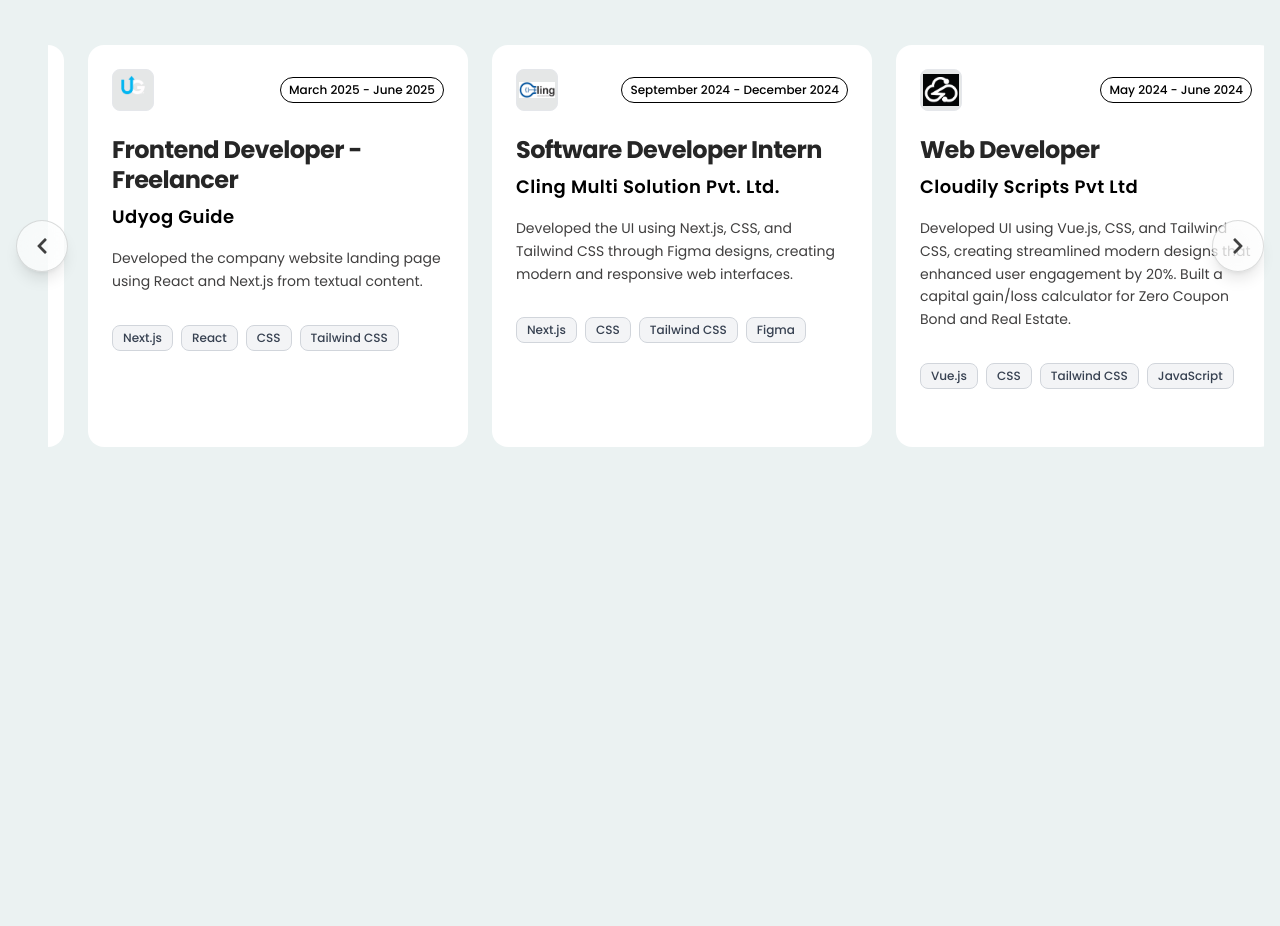
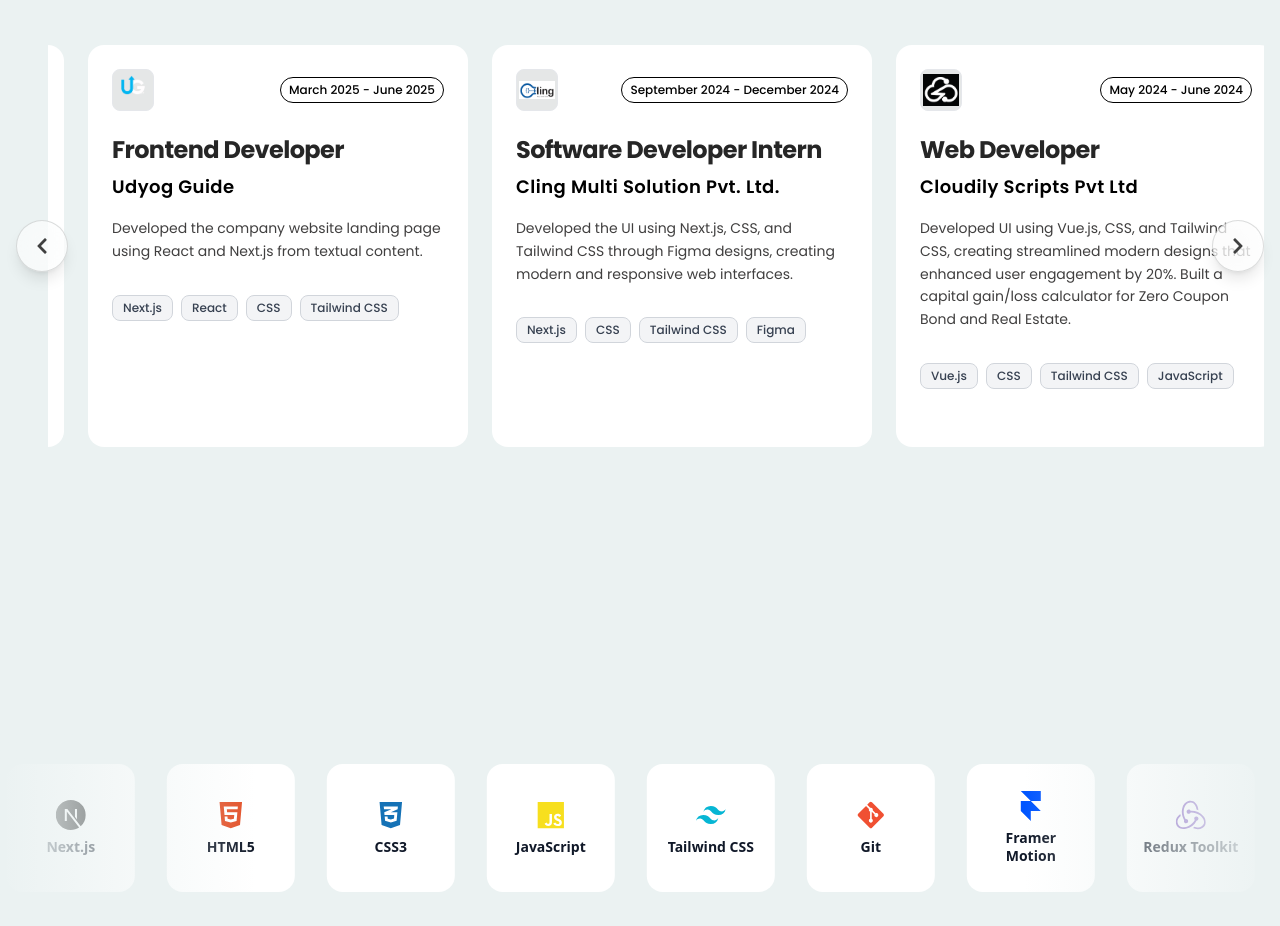
Before and after one commit to VishalChoudhary01/Temp-Portfolio, a Next.js app: page / in a window 1280 px wide. Shown: the part 5640-6566 px from the top of the page. Built offline with nearby package versions, Linux system fonts and the light colour scheme; no server answers.

Commit message:
fixed skills

```diff
--- a/src/app/components/atoms/DigitSlideCounter.js
+++ b/src/app/components/atoms/DigitSlideCounter.js
@@ -1,9 +1,13 @@
 // components/atoms/DigitSlideCounter.jsx
 "use client";
-import React, { useState, useEffect, useRef } from 'react';
-import { motion, useInView } from 'framer-motion';
+import React, { useState, useEffect, useRef } from "react";
+import { motion, useInView } from "framer-motion";
 
-const DigitSlideCounter = ({ value, duration = 1800, triggerAnimation = true }) => {
+const DigitSlideCounter = ({
+  value,
+  duration = 1800,
+  triggerAnimation = true,
+}) => {
   const [displayValue, setDisplayValue] = useState(0);
   const [isAnimating, setIsAnimating] = useState(false);
   const [previousValue, setPreviousValue] = useState(0);
@@ -11,9 +15,14 @@
   const isInView = useInView(ref, { once: false, threshold: 0.1 });
 
   useEffect(() => {
+    let rafId;
+    let timeoutId;
     if (isInView && triggerAnimation && value !== null) {
+      // Defer state updates to avoid synchronous setState-in-effect lint rule
+      timeoutId = setTimeout(() => {
         setIsAnimating(true);
-      setPreviousValue(displayValue);
+        // Use functional updater to avoid referencing displayValue in the effect
+        setPreviousValue((pv) => pv);
         setDisplayValue(0);
 
         const startTime = Date.now();
@@ -26,43 +35,54 @@
           const progress = Math.min(elapsed / duration, 1);
 
           // Smooth easing function
-        const easeOutExpo = progress === 1 ? 1 : 1 - Math.pow(2, -10 * progress);
-        const current = Math.floor(startValue + (endValue - startValue) * easeOutExpo);
+          const easeOutExpo =
+            progress === 1 ? 1 : 1 - Math.pow(2, -10 * progress);
+          const current = Math.floor(
+            startValue + (endValue - startValue) * easeOutExpo
+          );
 
           setDisplayValue(current);
 
           if (progress < 1) {
-          requestAnimationFrame(animate);
+            rafId = requestAnimationFrame(animate);
           } else {
             setIsAnimating(false);
           }
         };
 
-      requestAnimationFrame(animate);
+        rafId = requestAnimationFrame(animate);
+      }, 0);
     } else if (value !== null) {
-      // Set directly without animation
-      setPreviousValue(displayValue);
+      // Defer synchronous state updates to avoid lint errors.
+      timeoutId = setTimeout(() => {
+        setPreviousValue(value);
         setDisplayValue(value);
+      }, 0);
     }
+
+    return () => {
+      if (timeoutId) clearTimeout(timeoutId);
+      if (rafId) cancelAnimationFrame(rafId);
+    };
   }, [isInView, value, duration, triggerAnimation]);
 
-  const digits = displayValue.toString().split('');
-  const prevDigits = previousValue.toString().split('');
+  const digits = displayValue.toString().split("");
+  const prevDigits = previousValue.toString().split("");
 
   return (
     <div
       ref={ref}
       className="flex items-center justify-center gap-0 text-github-repo-count dark:text-github-repo-count-dark"
       style={{
-        fontVariantNumeric: 'tabular-nums' // Ensures consistent digit width
+        fontVariantNumeric: "tabular-nums", // Ensures consistent digit width
       }}
     >
       {digits.map((digit, index) => {
         // Determine animation direction based on position
         // Even indices slide up, odd indices slide down
-        const direction = index % 2 === 0 ? 'up' : 'down';
+        const direction = index % 2 === 0 ? "up" : "down";
 
-        const initialY = direction === 'up' ? 25 : -25;
+        const initialY = direction === "up" ? 25 : -25;
 
         return (
           <motion.span
@@ -78,17 +98,15 @@
             }}
             style={{
               lineHeight: 1,
-              display: 'inline-flex',
-              alignItems: 'center',
-              justifyContent: 'center',
+              display: "inline-flex",
+              alignItems: "center",
+              justifyContent: "center",
             }}
           >
             {digit}
           </motion.span>
         );
       })}
-
-
     </div>
   );
 };
--- a/src/app/components/index.js
+++ b/src/app/components/index.js
@@ -1,5 +1,6 @@
 export { default as Navbar } from "./organisms/navbar/Navbar";
 export { default as Banner } from "./organisms/banner/Banner";
 export {default as Education } from './organisms/education/education';
+export {default as TickerTech} from './organisms/tickerTech/TickerTech';
 
-export {default as Experience} from './organisms/experience/Experience'
+export {default as Experience} from './organisms/experience/Experience';
--- a/src/app/components/layout/Main.js
+++ b/src/app/components/layout/Main.js
@@ -1,10 +1,11 @@
 import React from 'react'
-import {Education,Experience} from '../../components'
+import {Education,Experience,TickerTech} from '../../components'
 const Main = () => {
   return (
     <div className='w-full md:mt-96 mt-[700px]'>
         <Education/>
         <Experience/>
+        <TickerTech/>
     </div>
   )
 }
--- a/src/app/components/organisms/experience/Experience.js
+++ b/src/app/components/organisms/experience/Experience.js
@@ -4,8 +4,8 @@
 import WorkExperienceTimeline from "./WorkExperienceTimeline";
 import WorkExperienceCard from "./WorkExperienceCard";
 import WorkExperienceDots from "./WorkExperienceDots";
-import useDarkMode from '@/app/hooks/useDarkMode';
-import {timelineData} from '@/app/lib/data/index';
+import useDarkMode from "@/app/hooks/useDarkMode";
+import { timelineData } from "@/app/lib/data/index";
 import { Heading } from "@/app/components/atoms/typography/index";
 
 const WorkExperience = () => {
@@ -20,7 +20,9 @@
   const { isDarkMode } = useDarkMode();
 
   useEffect(() => {
-    setIsMounted(true);
+    // Defer mounting flag to avoid synchronous setState-in-effect lint errors
+    const t = setTimeout(() => setIsMounted(true), 0);
+    return () => clearTimeout(t);
   }, []);
 
   const getVisibleItems = useCallback(() => {
@@ -57,9 +59,9 @@
     if (windowWidth >= 640 || !isMounted) return;
 
     if (info.offset.x > 50 || info.velocity.x > 500) {
-      setCurrentIndex(prev => Math.max(0, prev - 1));
+      setCurrentIndex((prev) => Math.max(0, prev - 1));
     } else if (info.offset.x < -50 || info.velocity.x < -500) {
-      setCurrentIndex(prev =>
+      setCurrentIndex((prev) =>
         Math.min(timelineData.length - getVisibleItems(), prev + 1)
       );
     }
@@ -67,7 +69,7 @@
 
   const goToNext = () => {
     const visibleItems = getVisibleItems();
-    setCurrentIndex(prev => {
+    setCurrentIndex((prev) => {
       if (prev >= timelineData.length - visibleItems) {
         return 0; // Loop back to start
       }
@@ -77,7 +79,7 @@
 
   const goToPrev = () => {
     const visibleItems = getVisibleItems();
-    setCurrentIndex(prev => {
+    setCurrentIndex((prev) => {
       if (prev <= 0) {
         return timelineData.length - visibleItems; // Loop to end
       }
@@ -116,29 +118,34 @@
     if (isMounted) {
       const visibleItems = getVisibleItems();
       if (currentIndex > timelineData.length - visibleItems) {
-        setCurrentIndex(Math.max(0, timelineData.length - visibleItems));
+        // Defer setCurrentIndex to avoid synchronous setState-in-effect lint rule
+        const t = setTimeout(() => {
+          setCurrentIndex(Math.max(0, timelineData.length - visibleItems));
+        }, 0);
+        return () => clearTimeout(t);
       }
     }
   }, [windowWidth, currentIndex, getVisibleItems, isMounted]);
 
   const visibleItems = getVisibleItems();
-  const shouldShowLeftArrow = currentIndex > 0 || timelineData.length > visibleItems;
-  const shouldShowRightArrow = currentIndex < timelineData.length - visibleItems || timelineData.length > visibleItems;
+  const shouldShowLeftArrow =
+    currentIndex > 0 || timelineData.length > visibleItems;
+  const shouldShowRightArrow =
+    currentIndex < timelineData.length - visibleItems ||
+    timelineData.length > visibleItems;
   const translateX = -currentIndex * slideWidth;
 
   return (
     <section
-      className="min-h-screen py-20 px-4 bg-contextBG dark:bg-contextDarkBG"
+      className=" md:py-20 py-20 px-4 bg-contextBG dark:bg-contextDarkBG"
+
       onMouseEnter={() => setIsAutoPlaying(false)}
       onMouseLeave={() => setIsAutoPlaying(true)}
     >
       <div className="max-w-7xl mx-auto">
         <Heading heading="Work Experience" />
 
-        <div
-          className="relative"
-          onClick={handleUserInteraction}
-        >
+        <div className="relative" onClick={handleUserInteraction}>
           <WorkExperienceNavigation
             shouldShowLeftArrow={shouldShowLeftArrow}
             shouldShowRightArrow={shouldShowRightArrow}
--- /dev/null
+++ b/src/app/components/organisms/tickerTech/TickerItem.js
@@ -0,0 +1,36 @@
+"use client";
+import React from "react";
+import { motion } from "framer-motion";
+import GlowingCard from "@/app/components/molecules/cards/GlowingCard";
+
+const TickerItem = ({ tech, index, techStackLength, isMounted }) => {
+  return (
+    <motion.div
+      className="mx-3 md:mx-4 flex-shrink-0"
+      initial={isMounted ? { opacity: 0, scale: 0.8 } : false}
+      animate={isMounted ? { opacity: 1, scale: 1 } : false}
+      transition={{ delay: (index % techStackLength) * 0.05, duration: 0.3 }}
+    >
+      <GlowingCard
+        color={tech.color}
+        className="w-20 h-20 md:w-32 md:h-32 group"
+        borderRadius="16px"
+      >
+        <div className="relative flex flex-col items-center justify-center w-full h-full p-4 z-20">
+          <div
+            className="text-2xl md:text-3xl mb-2 transition-colors duration-300"
+            style={{ color: tech.color }}
+          >
+            {tech.icon}
+          </div>
+          <h3 className="text-[0.7rem] md:text-sm font-semibold text-gray-900 dark:text-white text-center leading-tight">
+            {tech.name}
+          </h3>
+        </div>
+      </GlowingCard>
+    </motion.div>
+  );
+};
+
+
+export default TickerItem;
--- /dev/null
+++ b/src/app/components/organisms/tickerTech/TickerTech.js
@@ -0,0 +1,37 @@
+"use client";
+import React from "react";
+import { motion } from "framer-motion";
+import { Heading } from "@/app/components/atoms/typography/index";
+import TickerTrack from "./TickerTrack";
+
+const TickerTech = () => {
+  return (
+    <section className="md:py-16 bg-contextBG dark:bg-contextDarkBG">
+
+      <div className="w-full">
+        {/* Header */}
+        <motion.div
+          initial={{ opacity: 0, y: 30 }}
+          whileInView={{ opacity: 1, y: 0 }}
+          viewport={{ once: true }}
+          transition={{ duration: 0.5 }}
+          className="w-full flex flex-col items-center text-center  px-4"
+        >
+          <Heading heading="Skills" />
+        </motion.div>
+
+        {/* Carousel */}
+        <div className="w-full md:py-8 py-3 relative overflow-hidden">
+          {/* Gradient overlays */}
+          <div className="absolute top-0 left-0 h-full w-14 md:w-64 z-20 pointer-events-none bg-gradient-to-r from-contextBG via-contextBG/50 to-transparent dark:from-contextDarkBG dark:via-contextDarkBG/50 dark:to-transparent" />
+          <div className="absolute top-0 right-0 h-full w-14 md:w-64 z-20 pointer-events-none bg-gradient-to-l from-contextBG via-contextBG/50 to-transparent dark:from-contextDarkBG dark:via-contextDarkBG/50 dark:to-transparent" />
+
+          {/* Scrolling track (moved to its own component) */}
+          <TickerTrack />
+        </div>
+      </div>
+    </section>
+  );
+};
+
+export default TickerTech;
--- /dev/null
+++ b/src/app/components/organisms/tickerTech/TickerTrack.js
@@ -0,0 +1,77 @@
+"use client";
+import React, { useEffect, useRef, useState } from "react";
+import TickerItem from "./TickerItem";
+import {techStack} from '@/app/lib/data/index'
+
+const TRIPLET_COPIES = 3;
+
+
+const TickerTrack = () => {
+  const scrollerRef = useRef(null);
+  const [isMounted, setIsMounted] = useState(false);
+
+  const duplicatedTechStack = Array(TRIPLET_COPIES).fill(techStack).flat();
+
+  useEffect(() => {
+    // Avoid setting state synchronously in the effect body to satisfy lint rules
+    const t = setTimeout(() => setIsMounted(true), 0);
+    return () => clearTimeout(t);
+  }, []);
+
+  useEffect(() => {
+    if (!isMounted) return;
+    const scroller = scrollerRef.current;
+    if (!scroller || !scroller.firstChild) return;
+
+    const cardStyle = window.getComputedStyle(scroller.firstChild);
+    const cardWidth =
+      scroller.firstChild.offsetWidth +
+      parseFloat(cardStyle.marginLeft) +
+      parseFloat(cardStyle.marginRight);
+
+    scroller.style.width = `${cardWidth * techStack.length * TRIPLET_COPIES}px`;
+
+    let animationId;
+    let scrollPosition = 0;
+    const speed = 0.4;
+    const singleSetWidth = cardWidth * techStack.length;
+
+    const animate = () => {
+      scrollPosition -= speed;
+      if (Math.abs(scrollPosition) >= singleSetWidth) {
+        scrollPosition += singleSetWidth;
+      }
+      scroller.style.transform = `translateX(${scrollPosition}px)`;
+      animationId = requestAnimationFrame(animate);
+    };
+
+    const startDelay = setTimeout(() => {
+      animationId = requestAnimationFrame(animate);
+    }, 100);
+
+    return () => {
+      clearTimeout(startDelay);
+      cancelAnimationFrame(animationId);
+    };
+  }, [isMounted]);
+
+  return (
+    <div
+      ref={scrollerRef}
+      className="flex"
+      style={!isMounted ? { transform: "translateX(0)" } : {}}
+    >
+      {duplicatedTechStack.map((tech, index) => (
+        <TickerItem
+          key={`${tech.name}-${index}`}
+          tech={tech}
+          index={index}
+          techStackLength={techStack.length}
+          isMounted={isMounted}
+        />
+      ))}
+    </div>
+  );
+};
+
+export default TickerTrack;
--- a/src/app/lib/data/index.js
+++ b/src/app/lib/data/index.js
@@ -1,5 +1,6 @@
 import {educationData} from './educationData';
 import {menu,socialMenu} from './menu';
 import timelineData from './workExperience';
+import techStack from './techTickerItems';
 
-export {educationData,menu,socialMenu,timelineData}
+export {educationData,menu,socialMenu,timelineData,techStack}
--- /dev/null
+++ b/src/app/lib/data/techTickerItems.js
@@ -0,0 +1,60 @@
+import { FaReact, FaHtml5, FaCss3Alt, FaJs, FaGitAlt } from "react-icons/fa";
+import {
+  SiNextdotjs,
+  SiTailwindcss,
+  SiFramer,
+  SiRedux,
+  SiReactrouter,
+  SiReactquery,
+} from "react-icons/si";
+
+const techStack = [
+  { name: "React", icon: <FaReact />, color: "#61DAFB", darkColor: "#80E8FF" },
+  {
+    name: "Next.js",
+    icon: <SiNextdotjs />,
+    color: "#000000",
+    darkColor: "#FFFFFF",
+  },
+  { name: "HTML5", icon: <FaHtml5 />, color: "#E34F26", darkColor: "#FF784D" },
+  { name: "CSS3", icon: <FaCss3Alt />, color: "#1572B6", darkColor: "#33A9FF" },
+  {
+    name: "JavaScript",
+    icon: <FaJs />,
+    color: "#F7DF1E",
+    darkColor: "#FFF270",
+  },
+  {
+    name: "Tailwind CSS",
+    icon: <SiTailwindcss />,
+    color: "#06B6D4",
+    darkColor: "#2DD4BF",
+  },
+  { name: "Git", icon: <FaGitAlt />, color: "#F05032", darkColor: "#FF7043" },
+  {
+    name: "Framer Motion",
+    icon: <SiFramer />,
+    color: "#0055FF",
+    darkColor: "#4C8DFF",
+  },
+  {
+    name: "Redux Toolkit",
+    icon: <SiRedux />,
+    color: "#764ABC",
+    darkColor: "#A970FF",
+  },
+  {
+    name: "React Router",
+    icon: <SiReactrouter />,
+    color: "#CA4245",
+    darkColor: "#FF6B6B",
+  },
+  {
+    name: "TanStack Query",
+    icon: <SiReactquery />,
+    color: "#FF4154",
+    darkColor: "#FF6B81",
+  },
+];
+
+export default techStack
--- a/src/app/lib/data/workExperience.js
+++ b/src/app/lib/data/workExperience.js
@@ -10,7 +10,7 @@
   {
     date: "March 2025 - June 2025",
     company: "Udyog Guide",
-    role: "Frontend Developer - Freelancer",
+    role: "Frontend Developer ",
     description: "Developed the company website landing page using React and Next.js from textual content.",
     image: "/images/company/udyog.png",
     tech: ["Next.js", "React", "CSS", "Tailwind CSS"],
```
Also changed, not shown: src/app/components/organisms/navbar/Navbar.js (+9 -3 lines), src/app/hooks/useDarkMode.js (+8 -4 lines), public/images/company/cling.png. Lines whose indentation alone changed are shown as unchanged.
